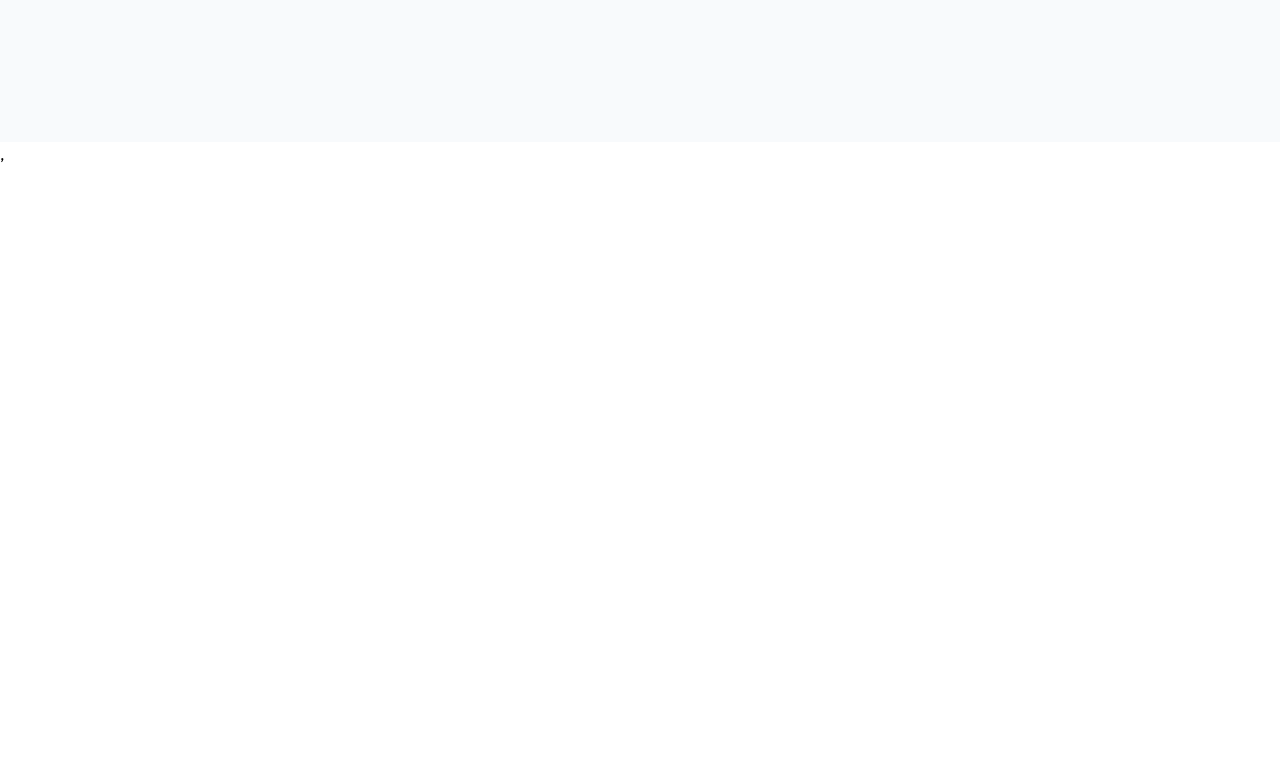
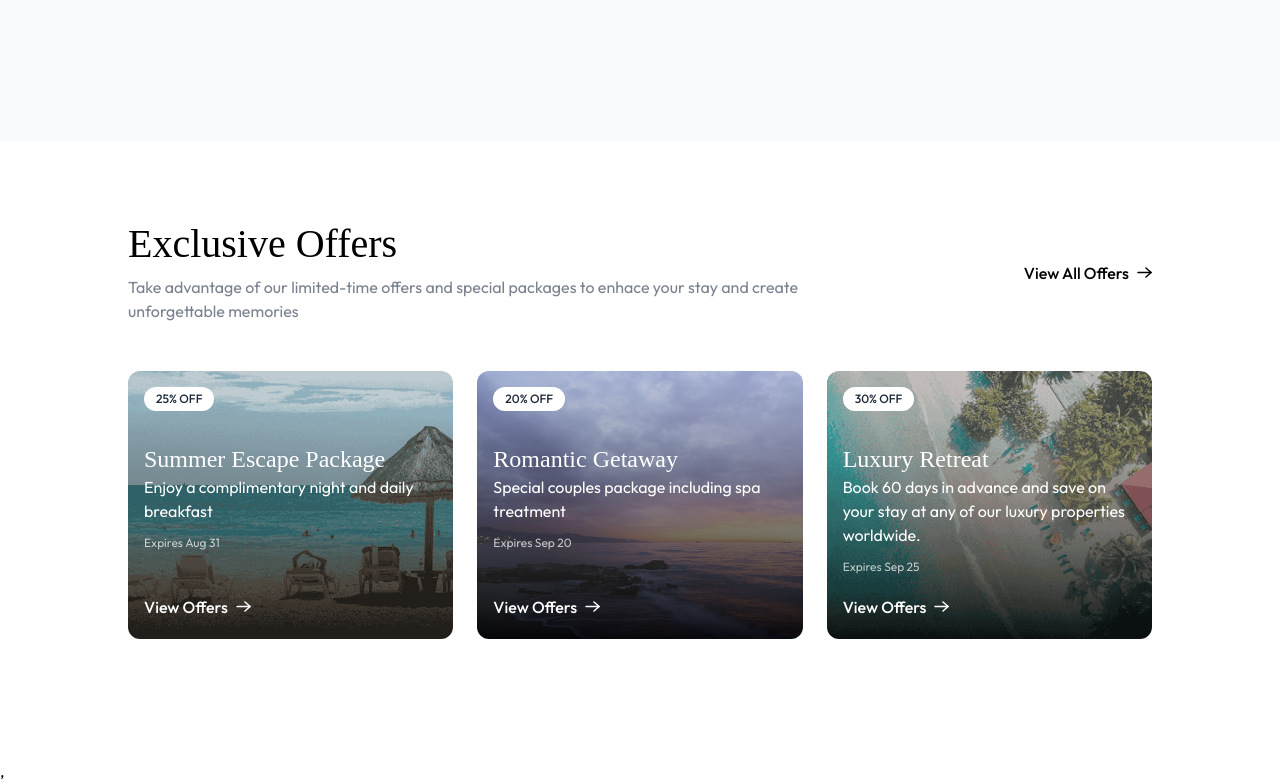
Before and after one commit to sarour8/bookingreact, a React (Vite) app in the folder client/: page / in a window 1280 px wide. Shown: the part 1838-2621 px from the top of the page. Before the commit the page ends 2004 px from the top, so only its background shows below. Built offline with nearby package versions, Linux system fonts and the light colour scheme; no server answers; a web font is replaced by a local one.

Commit message:
Update Home.jsx

```diff
--- a/client/src/pages/Home.jsx
+++ b/client/src/pages/Home.jsx
@@ -1,11 +1,13 @@
 import React from "react";
 import Hero from "../components/Hero";
 import FeatureDestination from "../components/FeatureDestination";
+import ExclusiveOffers from "../components/ExclusiveOffers";
 const Home = () => {
     return(
         <>
            <Hero />
            <FeatureDestination />
+           <ExclusiveOffers />
         </>
     )
 }
```
